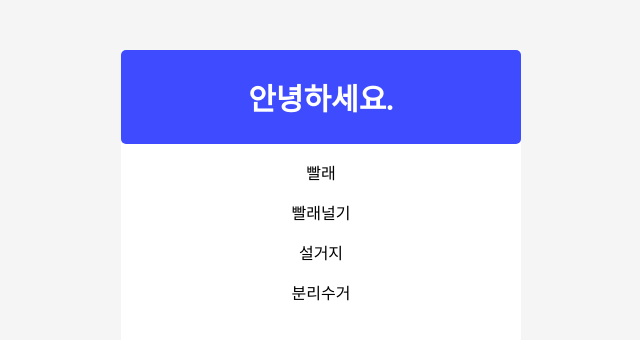
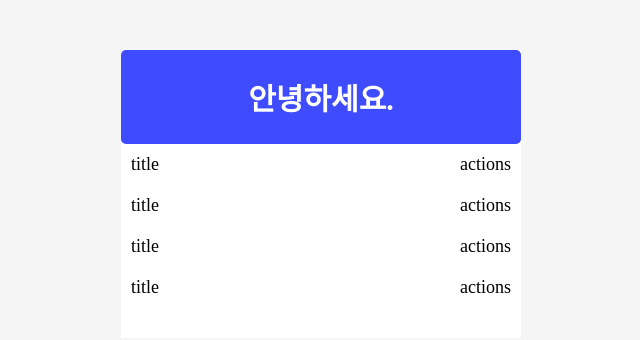
Before and after one commit to sssungsik/Todo_react, a React (Create React App) app: page / in a window 1280 px wide. Shown: the top 340 px of the page, without its empty margins (319-959 px from the left). Built offline with nearby package versions, Linux system fonts and the light colour scheme; a web font is replaced by a local one.

Commit message:
feat : ToDoListItem.js 추가

```diff
--- a/src/ToDoList.js
+++ b/src/ToDoList.js
@@ -1,9 +1,10 @@
 import React from 'react';
 import './App.css';
+import ToDoListItem from './ToDoListItem';
 
 class ToDoList extends React.Component {
     renderItems() {
-        return this.props.toDoItems.map((item, index) => <p key={index}>{item.title}</p>)
+        return this.props.toDoItems.map((item, index) => <ToDoListItem key={index} {...item} />)
     }
   render() {
 
--- /dev/null
+++ b/src/ToDoListItem.js
@@ -0,0 +1,22 @@
+import React from 'react';
+import './App.css';
+
+class ToDoListItem extends React.Component {
+
+  render() {
+
+    return (
+        <div className='list-item'>
+            <span className='title'>
+                title
+            </span>
+            <span className='actions'>
+                actions
+            </span>
+        </div>
+
+    )
+  }
+}
+
+export default ToDoListItem;
--- a/src/index.css
+++ b/src/index.css
@@ -39,3 +39,15 @@
   margin: 0px;
   color: white;
 }
+
+.list-item {
+  display: flex;
+  align-items: center;
+  padding: 10px;
+  font-size: 18px;
+}
+
+.title {
+  flex: 1;
+  text-align: left;
+}
```
